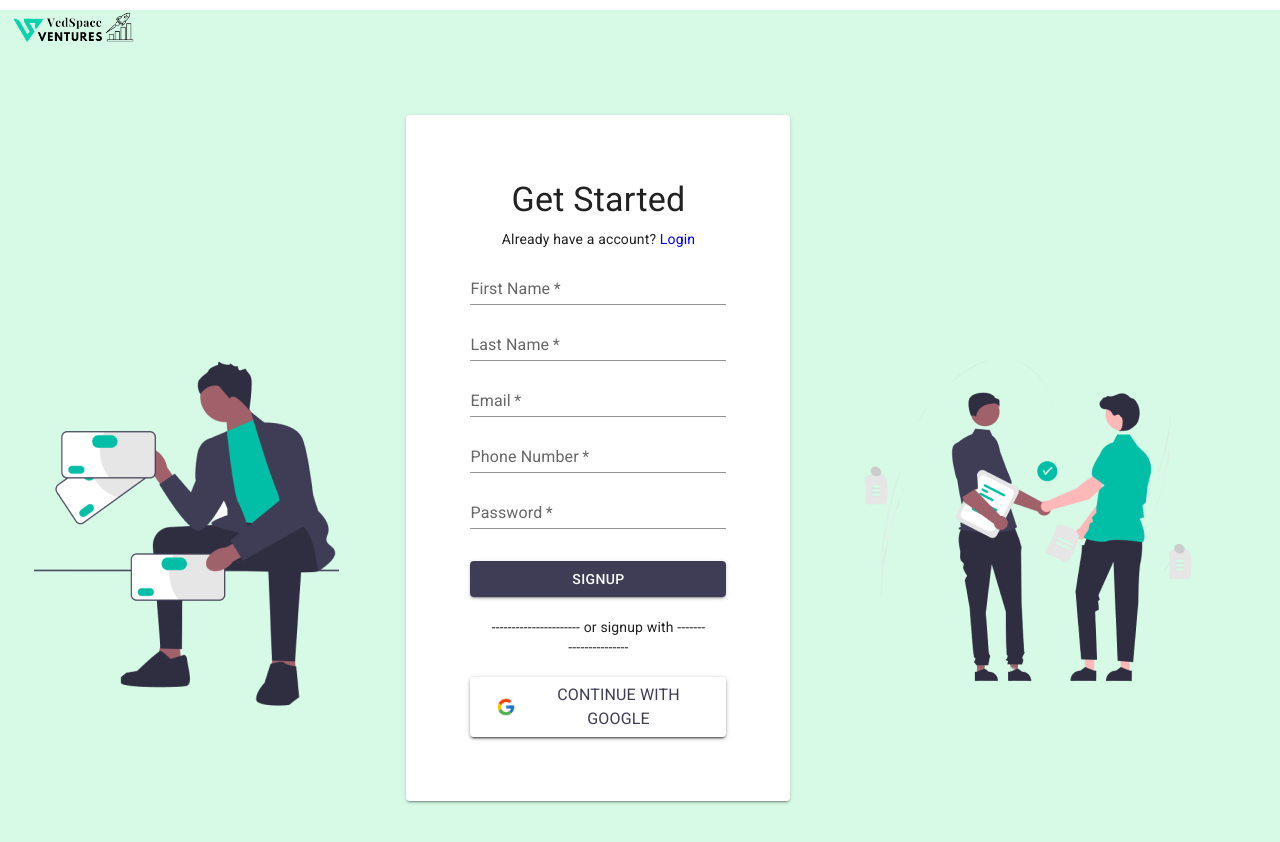
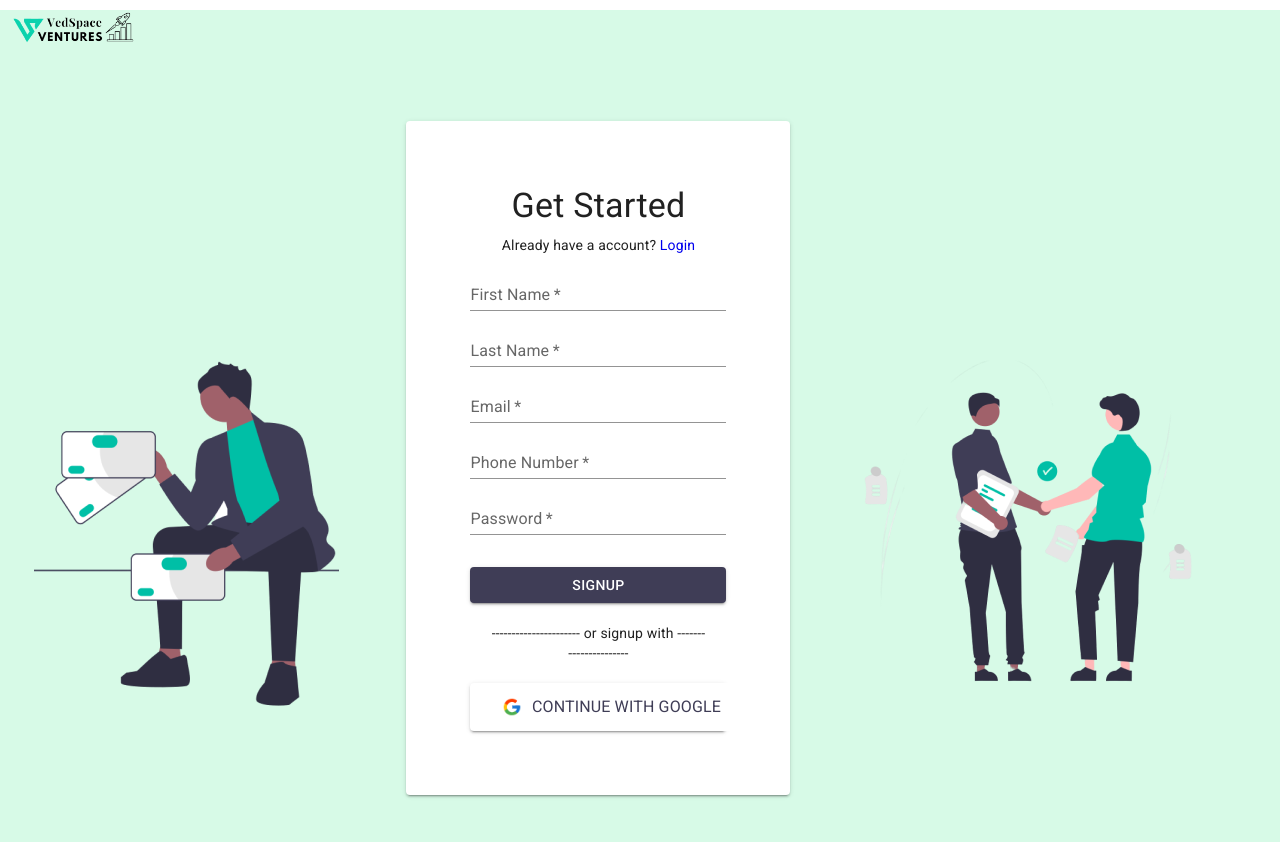
Before and after one commit to Vedspace/VDMS, a React (Create React App) app in the folder frontend/: page /signup in a window 1280 px wide. Shown: the top 842 px of the page. Built offline with nearby package versions, Linux system fonts and the light colour scheme.

Commit message:
removed hover effect

```diff
--- a/frontend/src/Components/Login.js
+++ b/frontend/src/Components/Login.js
@@ -111,10 +111,17 @@ const Img = styled.img``
            <Paper variant="elevation"
           elevation={2}>
             <Button type="submit" variant="contained"
-              sx = {{
+            disableElevation
+            disableRipple
+            size="small"
+            sx = {{
                 backgroundColor: 'custom.light',
                 color : 'secondary.main',
-                width:'100%'
+                width:'100%',
+                ml: 1,
+              "&.MuiButtonBase-root:hover": {
+                bgcolor: "custom.light"
+              }
                 }}>
                 <Img src = "assets/Google.png" alt = "Google" style ={{width:'20px', margin:'10px'}}></Img>
                           Continue with Google
--- a/frontend/src/Components/SignUp.js
+++ b/frontend/src/Components/SignUp.js
@@ -151,10 +151,17 @@ const SignUp = () => {
            <Paper variant="elevation"
           elevation={2}>
             <Button type="submit" variant="contained"
+             disableElevation
+             disableRipple
+             size="small"
               sx = {{
                 backgroundColor: 'custom.light',
                 color : 'secondary.main',
-                width:'100%'
+                width:'100%',
+                ml: 1,
+                "&.MuiButtonBase-root:hover": {
+                  bgcolor: "custom.light"
+                }
                 }}>
                   <Img src = "assets/Google.png" alt = "Google" style ={{width:'20px', margin:'10px'}}></Img>
                   <Typography variant = "body1">
```
